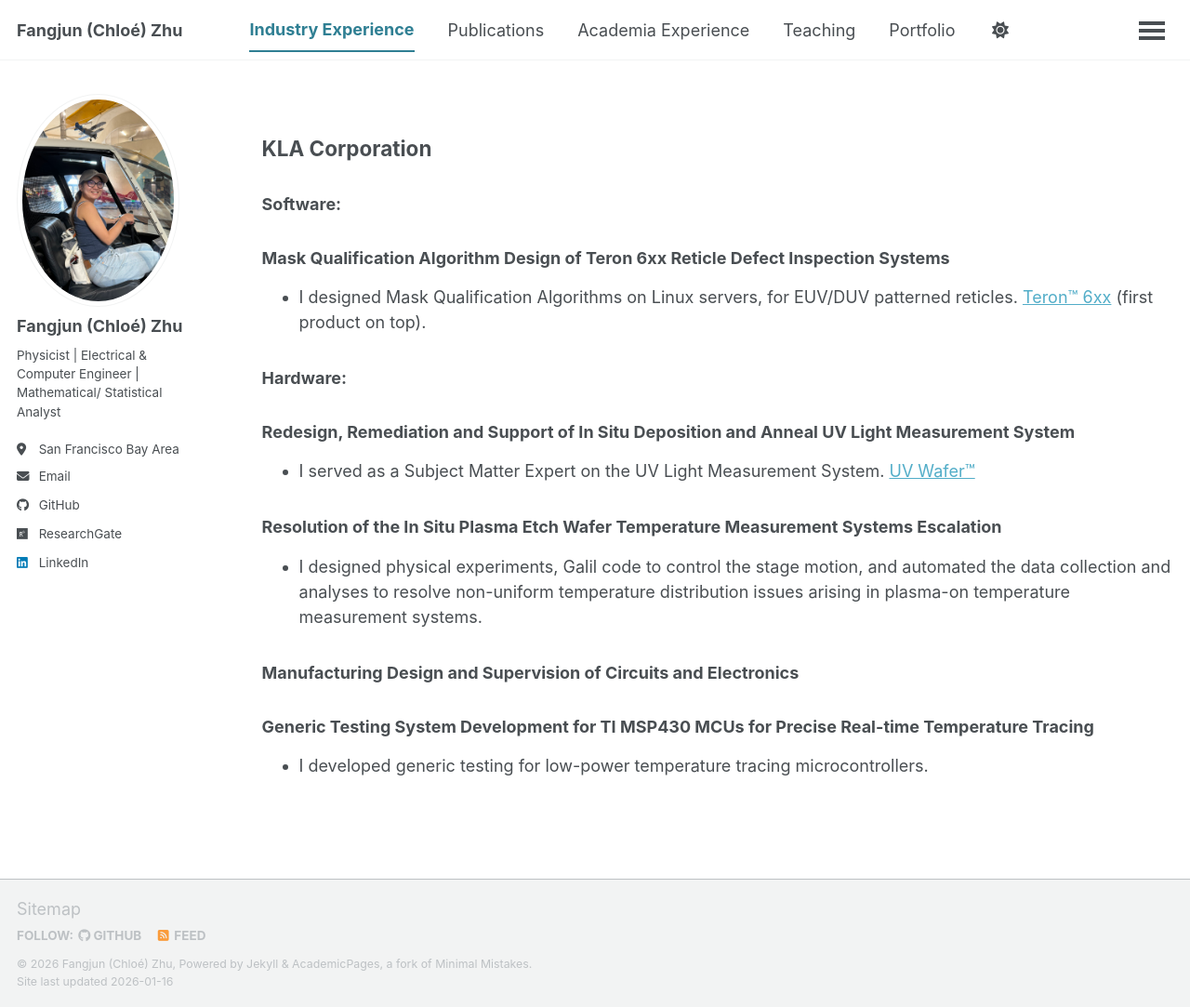
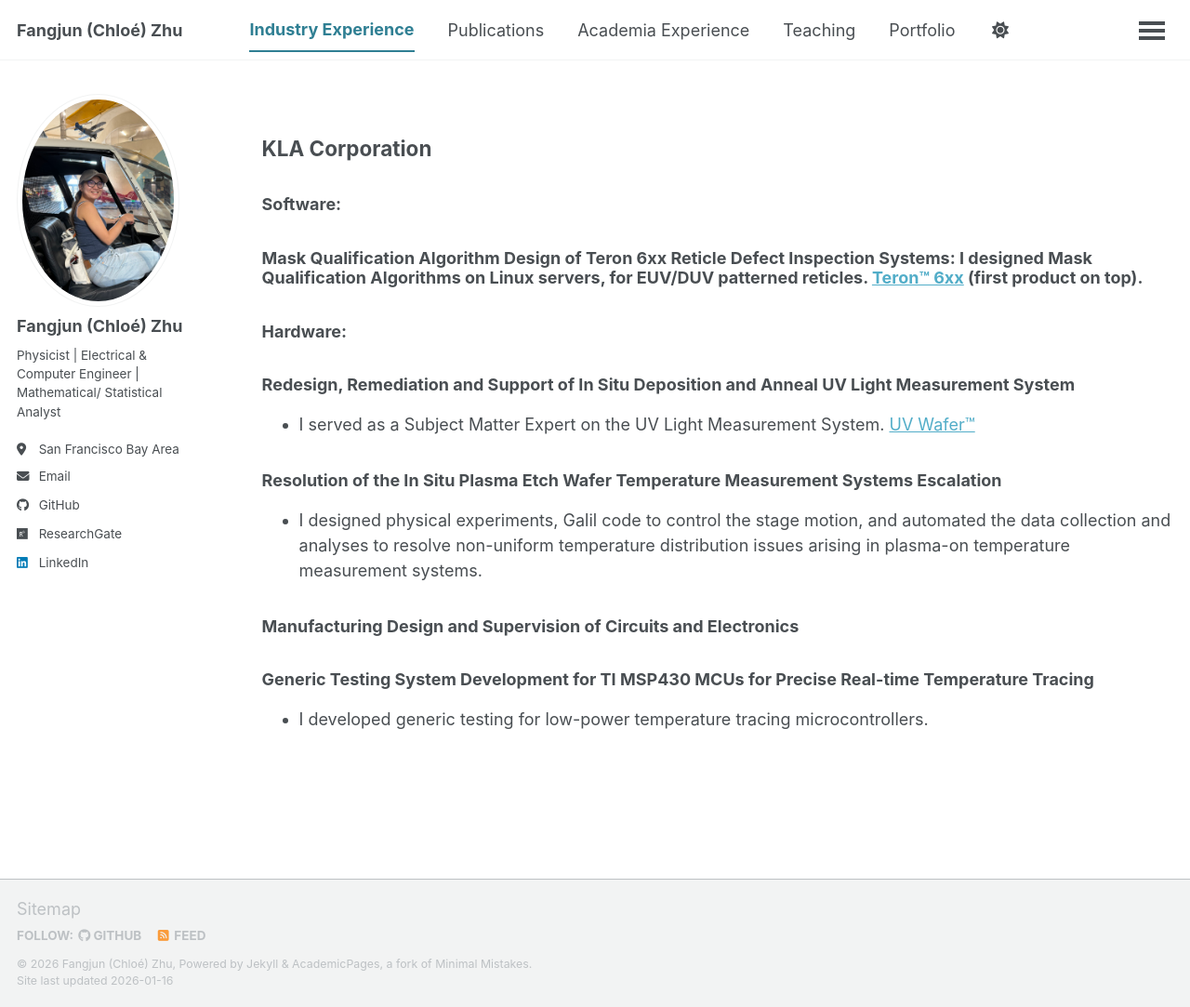
Before and after one commit to ChloeZhu1/ChloeZhu1.github.io, a Jekyll site: the page built from _pages/cv.md, in a window 1280 px wide and 1083 px high. Shown: the whole window at 93% size. Built offline with Jekyll 4.4.1, drawn with Linux system fonts in a browser that asks for light colours; a script bundle is joined from its source files by our own code; library files that are not in the unit come from our copies.

Commit message:
Update cv.md

```diff
--- a/_pages/cv.md
+++ b/_pages/cv.md
@@ -10,8 +10,7 @@
 {% include base_path %}
 ## KLA Corporation
 ### Software:
-### Mask Qualification Algorithm Design of Teron 6xx Reticle Defect Inspection Systems
-* I designed Mask Qualification Algorithms on Linux servers, for EUV/DUV patterned reticles. [Teron™ 6xx](https://www.kla.com/products/reticle-manufacturing) (first product on top).
+### Mask Qualification Algorithm Design of Teron 6xx Reticle Defect Inspection Systems: I designed Mask Qualification Algorithms on Linux servers, for EUV/DUV patterned reticles. [Teron™ 6xx](https://www.kla.com/products/reticle-manufacturing) (first product on top).
 
 ### Hardware:
 ### Redesign, Remediation and Support of In Situ Deposition and Anneal UV Light Measurement System
```
